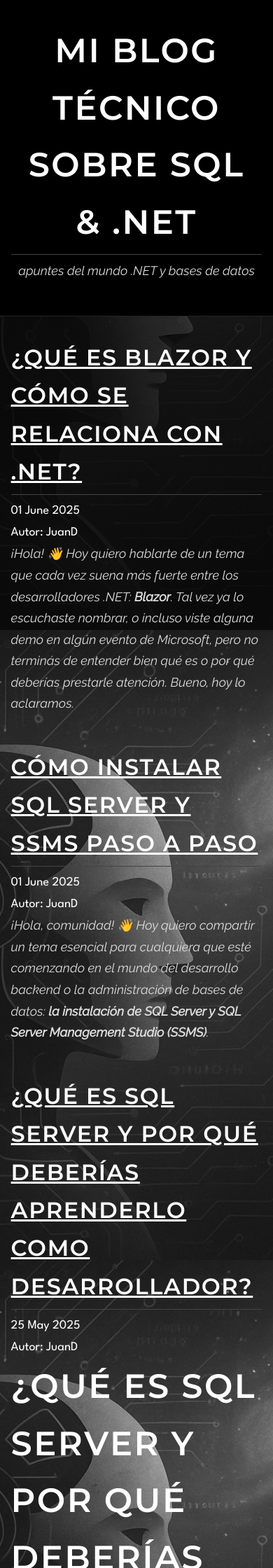
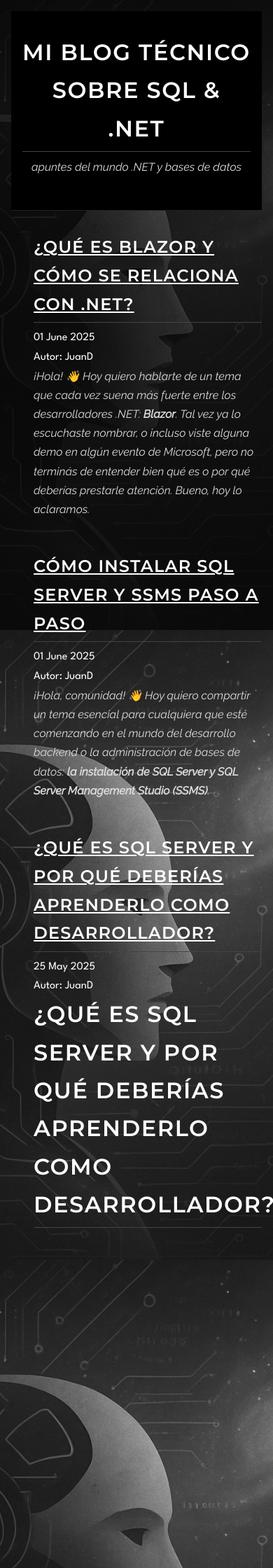
Before and after one commit to dotnetdba/dotnetdba.github.io, a Jekyll site: the page built from index.md, in a window 390 px wide. Shown: the top 2240 px of the page at 70% size. Built offline with Jekyll 4.4.1, drawn with Linux system fonts in a browser that asks for light colours.

Commit message:
Update custom.css

```diff
--- a/assets/css/custom.css
+++ b/assets/css/custom.css
@@ -178,3 +178,40 @@ body {
   color: #fff;
   border: 1px solid #fff;
 }
+
+/* Estilos responsivos para móviles */
+@media (max-width: 768px) {
+  body {
+    font-size: 16px;
+    padding: 1rem;
+  }
+
+  h1 {
+    font-size: 2rem;
+  }
+
+  h2 {
+    font-size: 1.5rem;
+  }
+
+  h3 {
+    font-size: 1.25rem;
+  }
+
+  .container, .post, .content, main {
+    padding: 1rem;
+    margin: 1rem;
+  }
+
+  #scrollTopBtn {
+    bottom: 20px;
+    right: 20px;
+    font-size: 20px;
+    padding: 0.4rem 0.6rem;
+  }
+
+  button {
+    font-size: 0.9rem;
+    padding: 0.6rem 1rem;
+  }
+}
```
